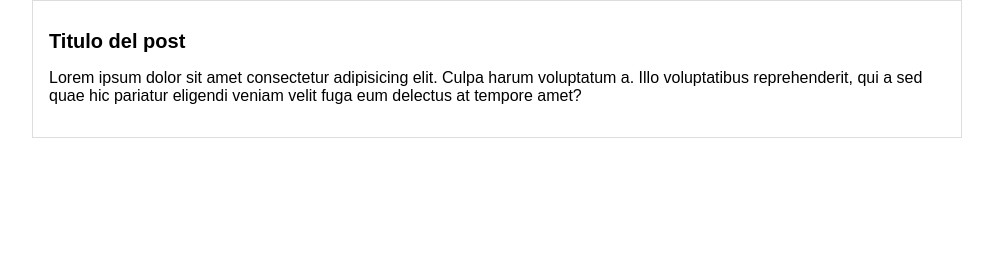
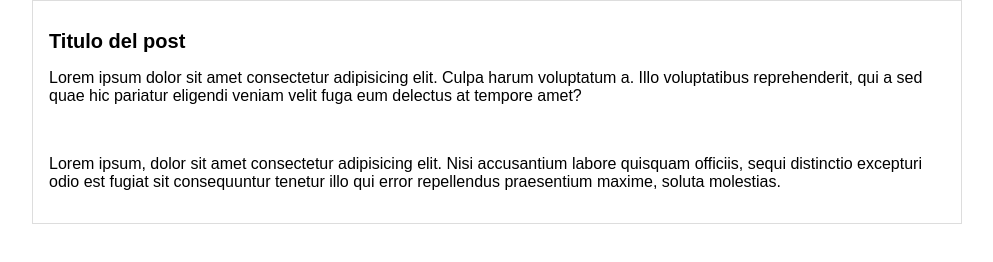
Before and after one commit to noelmorang/platzi, a plain HTML site: page index.html in a window 1280 px wide. Shown: the whole page, without its empty margins (143-1136 px from the left). Drawn offline with Linux system fonts and the light colour scheme.

Commit message:
Agregando otro parrafo a la rama master

```diff
--- a/index.html
+++ b/index.html
@@ -10,7 +10,8 @@
     <div id="container">
         <div id="post">
             <h1>Titulo del post</h1>
-            <p>Lorem ipsum dolor sit amet consectetur adipisicing elit. Culpa harum voluptatum a. Illo voluptatibus reprehenderit, qui a sed quae hic pariatur eligendi veniam velit fuga eum delectus at tempore amet?</p>
+            <p>Lorem ipsum dolor sit amet consectetur adipisicing elit. Culpa harum voluptatum a. Illo voluptatibus reprehenderit, qui a sed quae hic pariatur eligendi veniam velit fuga eum delectus at tempore amet?</p><br>
+            <p>Lorem ipsum, dolor sit amet consectetur adipisicing elit. Nisi accusantium labore quisquam officiis, sequi distinctio excepturi odio est fugiat sit consequuntur tenetur illo qui error repellendus praesentium maxime, soluta molestias.</p>
         </div>
     </div>
 </body>
```
